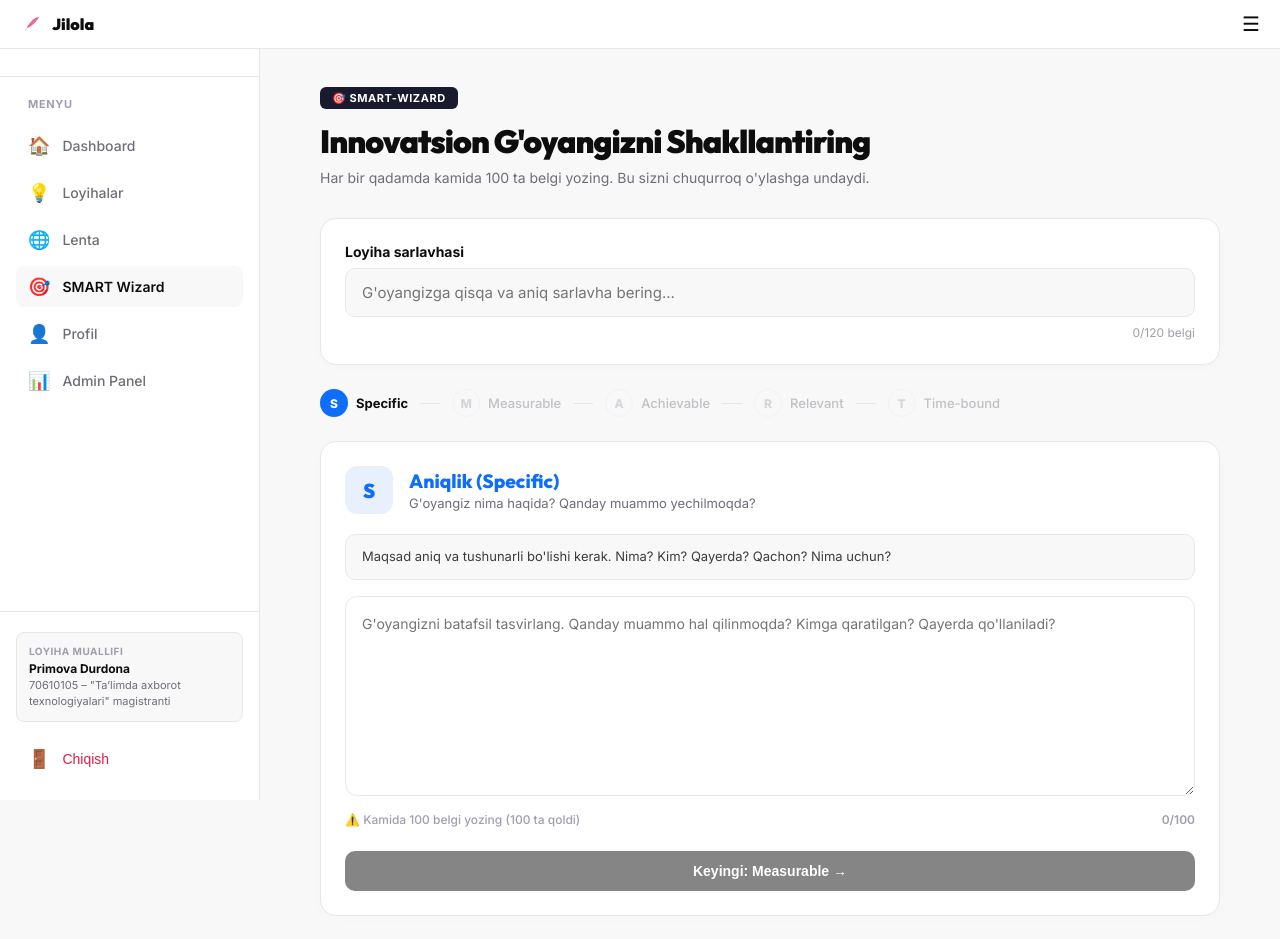
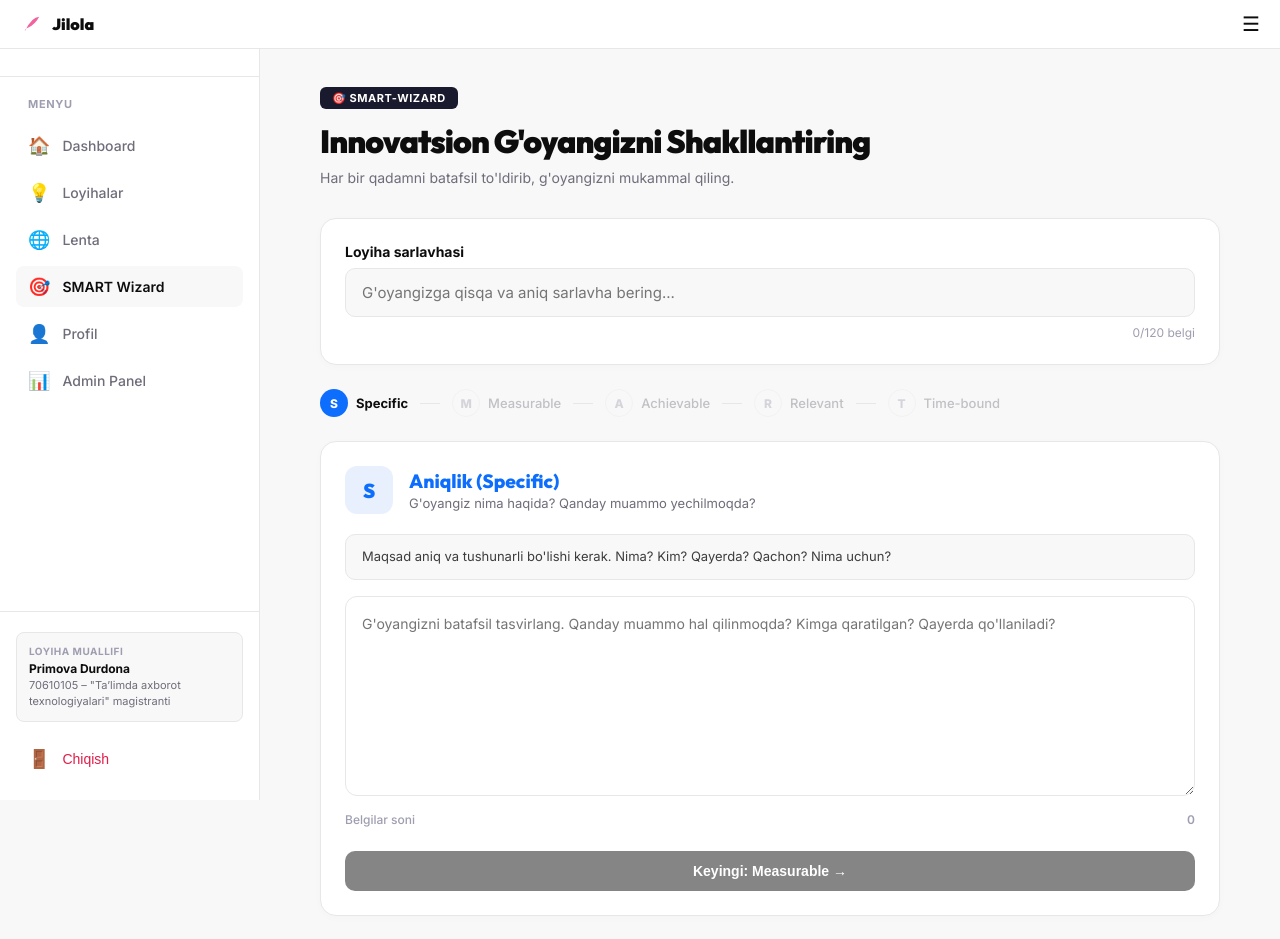
Before and after one commit to Rustamjongimat/boomerang, a Next.js app: page /dashboard/smart in a window 1280 px wide. Shown: the top 939 px of the page. Built offline with nearby package versions, Linux system fonts and the light colour scheme.

Commit message:
UI: Remove character limits for idea generation and suggestions

```diff
--- a/src/app/dashboard/feed/page.tsx
+++ b/src/app/dashboard/feed/page.tsx
@@ -36,7 +36,7 @@ export default function FeedPage() {
 
   const handleSuggest = async () => {
     if (!selected) return;
-    if (suggestion.length < 50) { toast.error("Kamida 50 ta belgi yozing"); return; }
+    if (suggestion.trim().length === 0) { toast.error("Taklifni kiriting"); return; }
     setSubmitting(true);
     try {
       const res = await fetch(`/api/projects/${selected.id}/suggest`, {
@@ -245,7 +245,7 @@ export default function FeedPage() {
             <div style={{ display: "flex", flexDirection: "column", gap: "16px", marginBottom: "24px" }}>
               <div>
                 <label style={{ display: "block", fontSize: "13px", fontWeight: 700, color: "var(--dark)", marginBottom: "8px" }}>
-                  Taklif matni (kamida 50 belgi)
+                  Taklif matni
                 </label>
                 <textarea
                   placeholder="Bu loyihani qanday boyitish mumkin?..."
--- a/src/app/dashboard/smart/page.tsx
+++ b/src/app/dashboard/smart/page.tsx
@@ -66,16 +66,15 @@ const STEPS = [
   },
 ];
 
-function CharCounter({ text, min = 100 }: { text: string; min?: number }) {
+function CharCounter({ text }: { text: string }) {
   const count = text.length;
-  const ok = count >= min;
   return (
     <div style={{ display: "flex", alignItems: "center", justifyContent: "space-between", marginTop: "12px" }}>
-      <span style={{ fontSize: "12px", color: ok ? "#00b37e" : "var(--text-muted)", fontWeight: 500 }}>
-        {ok ? "✅ Minimal talab bajarildi" : `⚠️ Kamida ${min} belgi yozing (${min - count} ta qoldi)`}
+      <span style={{ fontSize: "12px", color: "var(--text-muted)", fontWeight: 500 }}>
+        Belgilar soni
       </span>
-      <span style={{ fontSize: "12px", fontWeight: 600, color: ok ? "#00b37e" : "var(--text-muted)" }}>
-        {count}/{min}
+      <span style={{ fontSize: "12px", fontWeight: 600, color: "var(--text-muted)" }}>
+        {count}
       </span>
     </div>
   );
@@ -103,14 +102,14 @@ export default function SmartWizardPage() {
 
   const current = STEPS[step];
   const currentVal = values[current.key] ?? "";
-  const isValid = currentVal.length >= 100;
+  const isValid = currentVal.trim().length > 0;
   const isLast = step === STEPS.length - 1;
-  const allValid = Object.values(values).every((v) => v.length >= 100) && title.length >= 5;
+  const allValid = Object.values(values).every((v) => v.trim().length > 0) && title.trim().length > 0;
 
   const setVal = (v: string) => setValues((prev) => ({ ...prev, [current.key]: v }));
 
   const handleNext = () => {
-    if (!isValid) { toast.error("Kamida 100 ta belgi yozing!"); return; }
+    if (!isValid) { toast.error("Iltimos, maydonni to'ldiring!"); return; }
     if (step < STEPS.length - 1) setStep((s) => s + 1);
   };
 
@@ -155,7 +154,7 @@ export default function SmartWizardPage() {
           Innovatsion G'oyangizni Shakllantiring
         </h1>
         <p style={{ fontSize: "14px", color: "var(--text-light)" }}>
-          Har bir qadamda kamida 100 ta belgi yozing. Bu sizni chuqurroq o'ylashga undaydi.
+          Har bir qadamni batafsil to'ldirib, g'oyangizni mukammal qiling.
         </p>
       </div>
 
```
